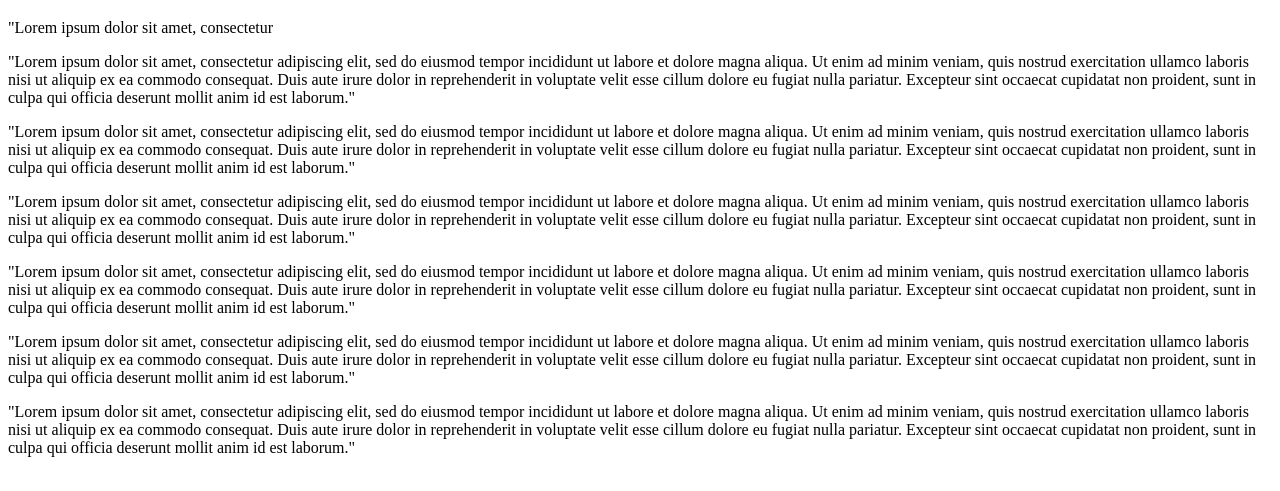
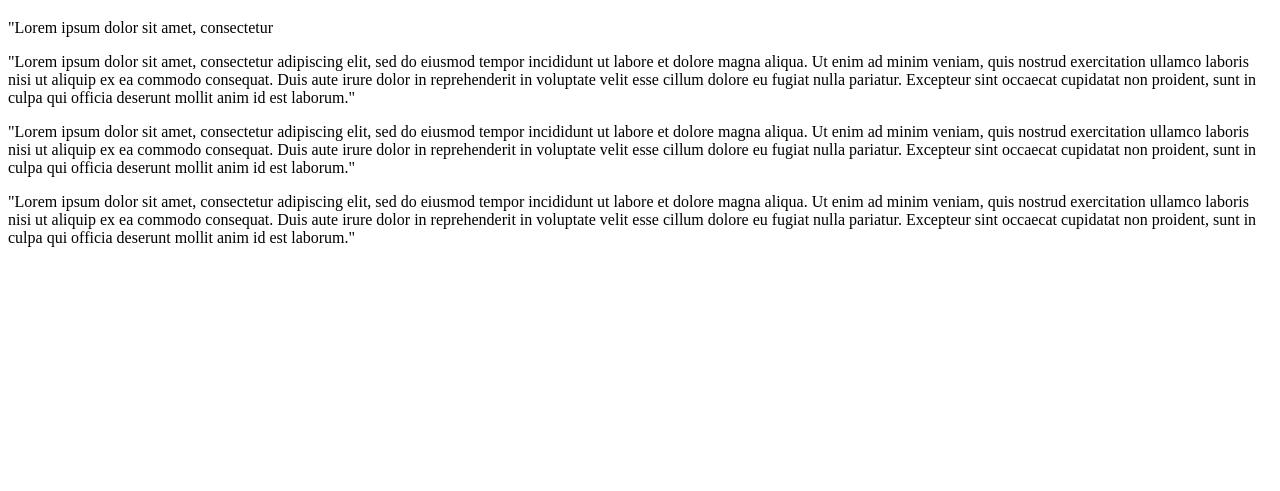
Before and after one commit to piotrfrukacz/git-test, a plain HTML site: page index.html in a window 1280 px wide. Shown: the part 61-552 px from the top of the page. Drawn offline with nearby package versions, Linux system fonts and the light colour scheme; files that its build step writes are made by us from their sources.

Commit message:
Delete first row

```diff
--- a/index.html
+++ b/index.html
@@ -8,15 +8,7 @@
 		<div class="container">
 			<h1>qaz</h1>
 			<p>"Lorem ipsum dolor sit amet, consectetur</P>
-			<div class="row">
-				<div class="col col-3">
-					<p>"Lorem ipsum dolor sit amet, consectetur adipiscing elit, sed do eiusmod tempor incididunt ut labore et dolore magna aliqua. Ut enim ad minim veniam, quis nostrud exercitation ullamco laboris nisi ut aliquip ex ea commodo consequat. Duis aute irure dolor in reprehenderit in voluptate velit esse cillum dolore eu fugiat nulla pariatur. Excepteur sint occaecat cupidatat non proident, sunt in culpa qui officia deserunt mollit anim id est laborum."</p></div>
-				<div class="col col-3">
-					<p>"Lorem ipsum dolor sit amet, consectetur adipiscing elit, sed do eiusmod tempor incididunt ut labore et dolore magna aliqua. Ut enim ad minim veniam, quis nostrud exercitation ullamco laboris nisi ut aliquip ex ea commodo consequat. Duis aute irure dolor in reprehenderit in voluptate velit esse cillum dolore eu fugiat nulla pariatur. Excepteur sint occaecat cupidatat non proident, sunt in culpa qui officia deserunt mollit anim id est laborum."</p>
-				</div>
-				<div class="col col-6">
-					<p>"Lorem ipsum dolor sit amet, consectetur adipiscing elit, sed do eiusmod tempor incididunt ut labore et dolore magna aliqua. Ut enim ad minim veniam, quis nostrud exercitation ullamco laboris nisi ut aliquip ex ea commodo consequat. Duis aute irure dolor in reprehenderit in voluptate velit esse cillum dolore eu fugiat nulla pariatur. Excepteur sint occaecat cupidatat non proident, sunt in culpa qui officia deserunt mollit anim id est laborum."</p>
-				</div>
+
 
 
 				<div class="row">
```
